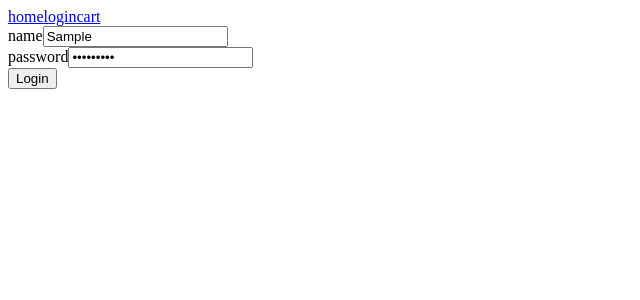
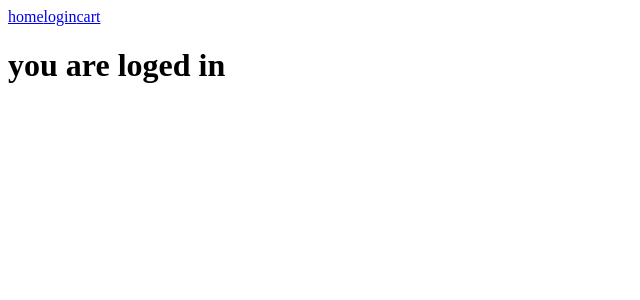
Before and after one commit to MontherIsmail/Fashion-Hub, a React (Create React App) app in the folder client/: page /login in a window 1280 px wide. Both pictures are taken after typing "Sample", "Sample123" into the empty fields and a click on the button "Login". Shown: the top 300 px of the page, without its empty margins (0-640 px from the left). Built offline with nearby package versions, Linux system fonts and the light colour scheme; no server answers.

Commit message:
create login component

```diff
--- a/client/src/Components/Login.jsx
+++ b/client/src/Components/Login.jsx
@@ -1,9 +1,7 @@
-import { Component } from "react";
-
-class Login extends Component {
-  render() {
-    const { handleChange, handleSubmit } = this.props;
-    return (
+const Login = ({ handleChange, handleSubmit, loged }) => {
+  return loged ? (
+    <h1>you are loged in</h1>
+  ) : (
     <form onSubmit={handleSubmit}>
       <label>
         name
@@ -28,7 +26,6 @@ class Login extends Component {
       <button>Login</button>
     </form>
   );
-  }
-}
+};
 
 export default Login;
```
Lines whose indentation alone changed are shown as unchanged.
